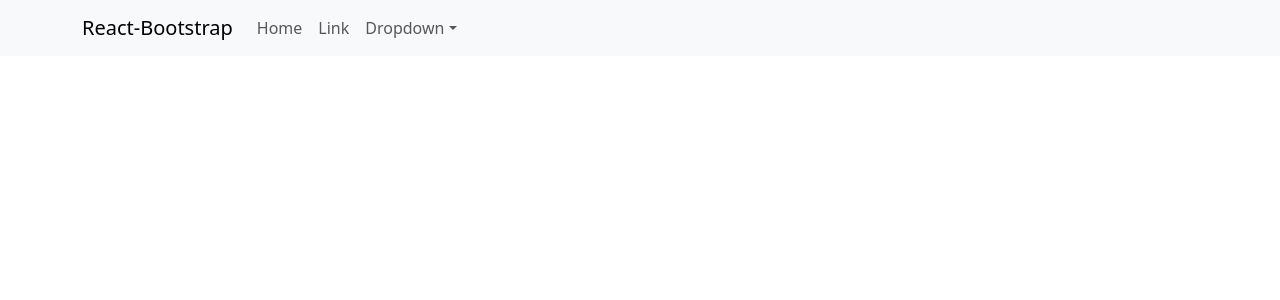
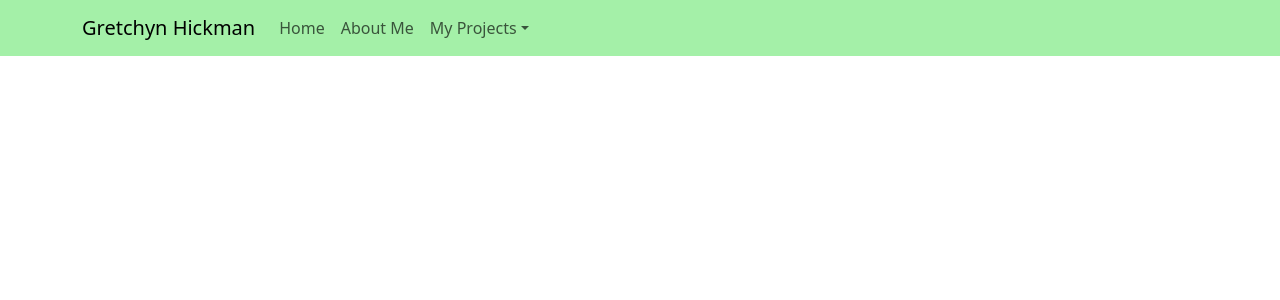
Before and after one commit to gretchyn-hickman/Hickman-Homepage, a React (Create React App) app in the folder hickman-homepage/: page / in a window 1280 px wide. Shown: the top 300 px of the page. Built offline with nearby package versions, Linux system fonts and the light colour scheme.

Commit message:
playing with css

```diff
--- a/hickman-homepage/src/App.css
+++ b/hickman-homepage/src/App.css
@@ -5,6 +5,9 @@
 .App-logo {
   height: 40vmin;
   pointer-events: none;
+}
+.color-one {
+  background-color: #a4f0a8;
 }
 
 @media (prefers-reduced-motion: no-preference) {
--- a/hickman-homepage/src/nav.js
+++ b/hickman-homepage/src/nav.js
@@ -9,24 +9,20 @@ import NavDropdown from 'react-bootstrap/NavDropdown';
 export default function TheNav() {
   return (
     <div>
-    <Navbar expand="lg" className="bg-body-tertiary">
+    <Navbar expand="lg" className="color-one">
       <Container>
-        <Navbar.Brand href="#home">React-Bootstrap</Navbar.Brand>
+        <Navbar.Brand href="#home">Gretchyn Hickman</Navbar.Brand>
         <Navbar.Toggle aria-controls="basic-navbar-nav" />
         <Navbar.Collapse id="basic-navbar-nav">
           <Nav className="me-auto">
             <Nav.Link href="#home">Home</Nav.Link>
-            <Nav.Link href="#link">Link</Nav.Link>
-            <NavDropdown title="Dropdown" id="basic-nav-dropdown">
-              <NavDropdown.Item href="#action/3.1">Action</NavDropdown.Item>
+            <Nav.Link href="#about">About Me</Nav.Link>
+            <NavDropdown title="My Projects" id="basic-nav-dropdown">
+              <NavDropdown.Item href="#action/3.1">Weather App</NavDropdown.Item>
               <NavDropdown.Item href="#action/3.2">
-                Another action
+                Dictionary App
               </NavDropdown.Item>
-              <NavDropdown.Item href="#action/3.3">Something</NavDropdown.Item>
-              <NavDropdown.Divider />
-              <NavDropdown.Item href="#action/3.4">
-                Separated link
-              </NavDropdown.Item>
+              <NavDropdown.Item href="#action/3.3">Old Homepage</NavDropdown.Item>
             </NavDropdown>
           </Nav>
         </Navbar.Collapse>
```
